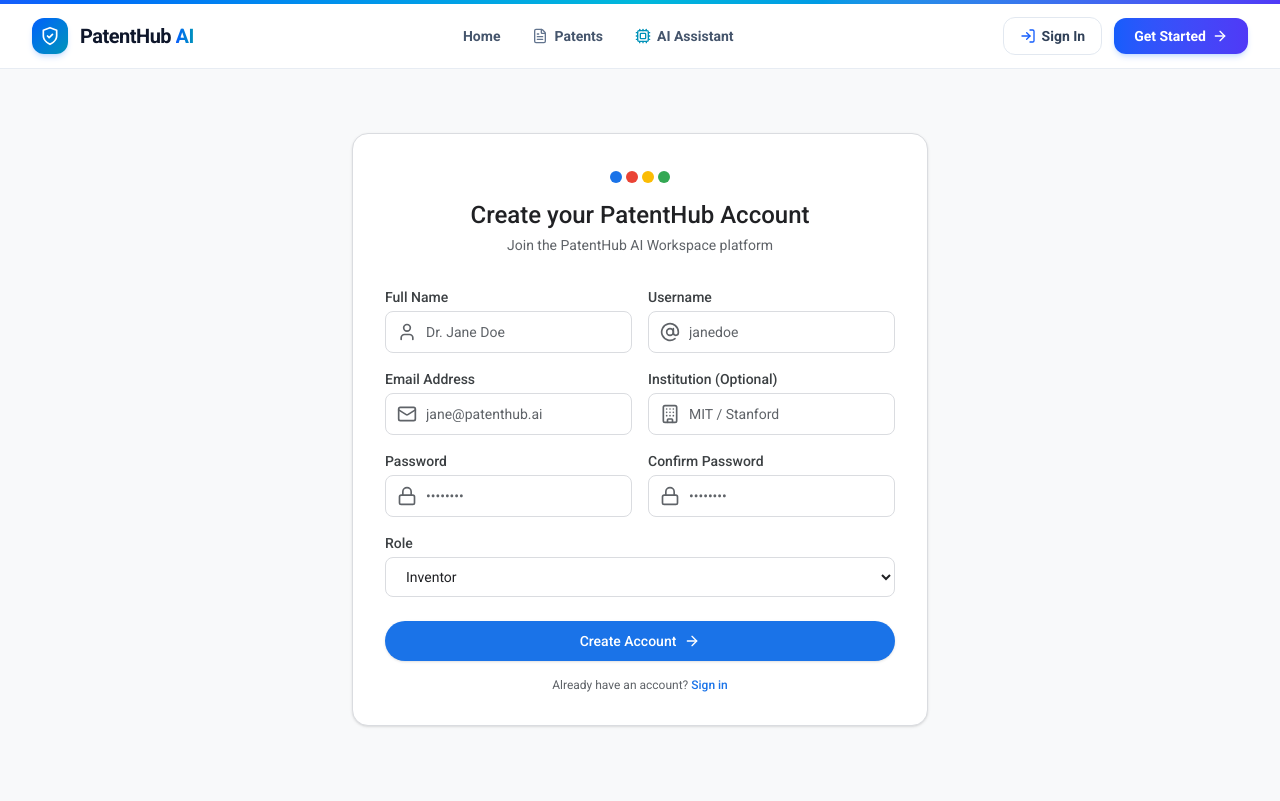
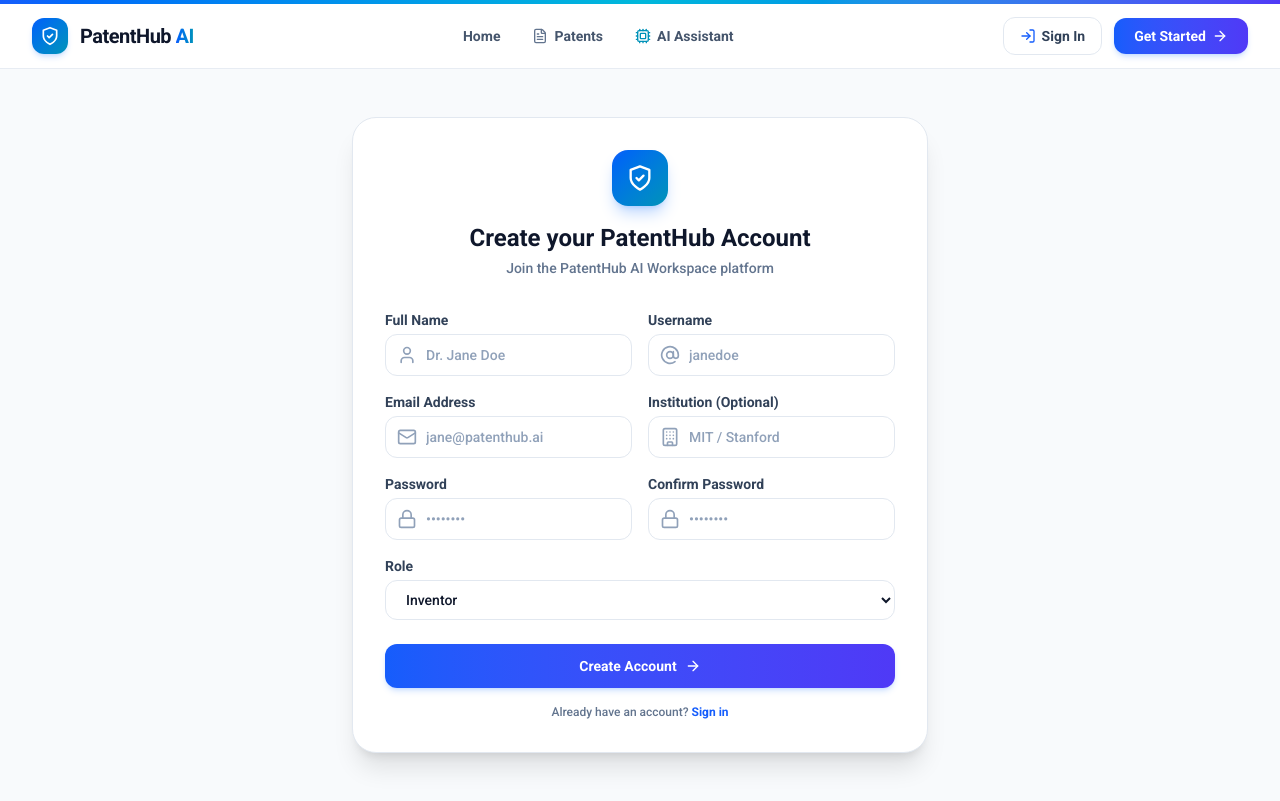
Before and after one commit to Athira1903/PatentHub-AI, a React (Vite) app in the folder client/: page /register in a window 1280 px wide. Built offline with nearby package versions, Linux system fonts and the light colour scheme.

Commit message:
Updated RegisterPage and LoginPage to Patent Shield theme with improved validation

```diff
--- a/client/src/pages/RegisterPage.tsx
+++ b/client/src/pages/RegisterPage.tsx
@@ -10,7 +10,7 @@
 
 const registerSchema = z.object({
   fullName: z.string().min(2, 'Full name must be at least 2 characters'),
-  username: z.string().min(3, 'Username must be at least 3 characters'),
+  username: z.string().min(3, 'Username must be at least 3 characters').regex(/^[a-zA-Z0-9_]+$/, 'Username can only contain letters, numbers, and underscores'),
   email: z.string().email('Please enter a valid email address'),
   institution: z.string().optional(),
   password: z.string().min(6, 'Password must be at least 6 characters'),
@@ -54,73 +54,76 @@
   };
 
   return (
-    <div className="min-h-[90vh] py-12 flex items-center justify-center px-4 sm:px-6 lg:px-8 bg-[#f8f9fa]">
-      <div className="max-w-xl w-full space-y-8 p-8 rounded-2xl bg-white border border-[#dadce0] shadow-sm">
+    <div className="min-h-[90vh] py-12 flex items-center justify-center px-4 sm:px-6 lg:px-8 bg-slate-50 relative">
+      {/* Background Dot Grid */}
+      <div className="absolute inset-0 bg-[radial-gradient(#cbd5e1_1px,transparent_1px)] [background-size:24px_24px] pointer-events-none opacity-60 -z-10" />
+
+      <div className="max-w-xl w-full space-y-8 p-8 rounded-3xl bg-white border border-slate-200 shadow-xl">
         <div className="text-center">
-          <div className="inline-flex items-center justify-center gap-1 mb-4">
-            <span className="w-3 h-3 rounded-full bg-[#1a73e8]"></span>
-            <span className="w-3 h-3 rounded-full bg-[#ea4335]"></span>
-            <span className="w-3 h-3 rounded-full bg-[#fbbc04]"></span>
-            <span className="w-3 h-3 rounded-full bg-[#34a853]"></span>
+          <div className="p-3.5 rounded-2xl bg-gradient-to-br from-blue-600 to-cyan-600 text-white shadow-lg shadow-blue-500/30 inline-flex mb-4">
+            <svg className="w-7 h-7" viewBox="0 0 24 24" fill="none" stroke="currentColor" strokeWidth="2">
+              <path strokeLinecap="round" strokeLinejoin="round" d="M12 22s8-4 8-10V5l-8-3-8 3v7c0 6 8 10 8 10z" />
+              <path strokeLinecap="round" strokeLinejoin="round" d="M9 12l2 2 4-4" />
+            </svg>
           </div>
-          <h2 className="text-2xl font-medium text-[#202124]">Create your PatentHub Account</h2>
-          <p className="mt-1 text-sm text-[#5f6368]">Join the PatentHub AI Workspace platform</p>
+          <h2 className="text-2xl font-extrabold text-slate-900">Create your PatentHub Account</h2>
+          <p className="mt-1 text-sm text-slate-500 font-medium">Join the PatentHub AI Workspace platform</p>
         </div>
 
         <form className="mt-8 space-y-4" onSubmit={handleSubmit(onSubmit)}>
           <div className="grid grid-cols-1 sm:grid-cols-2 gap-4">
             <div>
-              <label className="block text-sm font-medium text-[#3c4043] mb-1">Full Name</label>
+              <label className="block text-sm font-semibold text-slate-700 mb-1">Full Name</label>
               <div className="relative">
-                <UserIcon className="w-5 h-5 absolute left-3 top-1/2 -translate-y-1/2 text-[#5f6368]" />
+                <UserIcon className="w-5 h-5 absolute left-3 top-1/2 -translate-y-1/2 text-slate-400" />
                 <input
                   type="text"
                   {...register('fullName')}
-                  className="w-full pl-10 pr-4 py-2.5 bg-white border border-[#dadce0] rounded-lg text-[#202124] placeholder-[#5f6368] focus:outline-none focus:border-[#1a73e8] focus:ring-1 focus:ring-[#1a73e8] text-sm font-normal"
+                  className="w-full pl-10 pr-4 py-2.5 bg-white border border-slate-200 rounded-xl text-slate-900 placeholder-slate-400 focus:outline-none focus:border-blue-600 focus:ring-1 focus:ring-blue-600 text-sm font-medium"
                   placeholder="Dr. Jane Doe"
                 />
               </div>
-              {errors.fullName && <p className="mt-1 text-xs text-[#d93025]">{errors.fullName.message}</p>}
+              {errors.fullName && <p className="mt-1 text-xs text-rose-600 font-medium">{errors.fullName.message}</p>}
             </div>
 
             <div>
-              <label className="block text-sm font-medium text-[#3c4043] mb-1">Username</label>
+              <label className="block text-sm font-semibold text-slate-700 mb-1">Username</label>
               <div className="relative">
-                <AtSign className="w-5 h-5 absolute left-3 top-1/2 -translate-y-1/2 text-[#5f6368]" />
+                <AtSign className="w-5 h-5 absolute left-3 top-1/2 -translate-y-1/2 text-slate-400" />
                 <input
                   type="text"
                   {...register('username')}
-                  className="w-full pl-10 pr-4 py-2.5 bg-white border border-[#dadce0] rounded-lg text-[#202124] placeholder-[#5f6368] focus:outline-none focus:border-[#1a73e8] focus:ring-1 focus:ring-[#1a73e8] text-sm font-normal"
+                  className="w-full pl-10 pr-4 py-2.5 bg-white border border-slate-200 rounded-xl text-slate-900 placeholder-slate-400 focus:outline-none focus:border-blue-600 focus:ring-1 focus:ring-blue-600 text-sm font-medium"
                   placeholder="janedoe"
                 />
               </div>
-              {errors.username && <p className="mt-1 text-xs text-[#d93025]">{errors.username.message}</p>}
+              {errors.username && <p className="mt-1 text-xs text-rose-600 font-medium">{errors.username.message}</p>}
             </div>
           </div>
 
           <div className="grid grid-cols-1 sm:grid-cols-2 gap-4">
             <div>
-              <label className="block text-sm font-medium text-[#3c4043] mb-1">Email Address</label>
+              <label className="block text-sm font-semibold text-slate-700 mb-1">Email Address</label>
               <div className="relative">
-                <Mail className="w-5 h-5 absolute left-3 top-1/2 -translate-y-1/2 text-[#5f6368]" />
+                <Mail className="w-5 h-5 absolute left-3 top-1/2 -translate-y-1/2 text-slate-400" />
                 <input
                   type="email"
                   {...register('email')}
-                  className="w-full pl-10 pr-4 py-2.5 bg-white border border-[#dadce0] rounded-lg text-[#202124] placeholder-[#5f6368] focus:outline-none focus:border-[#1a73e8] focus:ring-1 focus:ring-[#1a73e8] text-sm font-normal"
+                  className="w-full pl-10 pr-4 py-2.5 bg-white border border-slate-200 rounded-xl text-slate-900 placeholder-slate-400 focus:outline-none focus:border-blue-600 focus:ring-1 focus:ring-blue-600 text-sm font-medium"
                   placeholder="jane@patenthub.ai"
                 />
               </div>
-              {errors.email && <p className="mt-1 text-xs text-[#d93025]">{errors.email.message}</p>}
+              {errors.email && <p className="mt-1 text-xs text-rose-600 font-medium">{errors.email.message}</p>}
             </div>
 
             <div>
-              <label className="block text-sm font-medium text-[#3c4043] mb-1">Institution (Optional)</label>
+              <label className="block text-sm font-semibold text-slate-700 mb-1">Institution (Optional)</label>
               <div className="relative">
-                <Building className="w-5 h-5 absolute left-3 top-1/2 -translate-y-1/2 text-[#5f6368]" />
+                <Building className="w-5 h-5 absolute left-3 top-1/2 -translate-y-1/2 text-slate-400" />
                 <input
                   type="text"
                   {...register('institution')}
-                  className="w-full pl-10 pr-4 py-2.5 bg-white border border-[#dadce0] rounded-lg text-[#202124] placeholder-[#5f6368] focus:outline-none focus:border-[#1a73e8] focus:ring-1 focus:ring-[#1a73e8] text-sm font-normal"
+                  className="w-full pl-10 pr-4 py-2.5 bg-white border border-slate-200 rounded-xl text-slate-900 placeholder-slate-400 focus:outline-none focus:border-blue-600 focus:ring-1 focus:ring-blue-600 text-sm font-medium"
                   placeholder="MIT / Stanford"
                 />
               </div>
@@ -129,39 +132,39 @@
 
           <div className="grid grid-cols-1 sm:grid-cols-2 gap-4">
             <div>
-              <label className="block text-sm font-medium text-[#3c4043] mb-1">Password</label>
+              <label className="block text-sm font-semibold text-slate-700 mb-1">Password</label>
               <div className="relative">
-                <Lock className="w-5 h-5 absolute left-3 top-1/2 -translate-y-1/2 text-[#5f6368]" />
+                <Lock className="w-5 h-5 absolute left-3 top-1/2 -translate-y-1/2 text-slate-400" />
                 <input
                   type="password"
                   {...register('password')}
-                  className="w-full pl-10 pr-4 py-2.5 bg-white border border-[#dadce0] rounded-lg text-[#202124] placeholder-[#5f6368] focus:outline-none focus:border-[#1a73e8] focus:ring-1 focus:ring-[#1a73e8] text-sm font-normal"
+                  className="w-full pl-10 pr-4 py-2.5 bg-white border border-slate-200 rounded-xl text-slate-900 placeholder-slate-400 focus:outline-none focus:border-blue-600 focus:ring-1 focus:ring-blue-600 text-sm font-medium"
                   placeholder="••••••••"
                 />
               </div>
-              {errors.password && <p className="mt-1 text-xs text-[#d93025]">{errors.password.message}</p>}
+              {errors.password && <p className="mt-1 text-xs text-rose-600 font-medium">{errors.password.message}</p>}
             </div>
 
             <div>
-              <label className="block text-sm font-medium text-[#3c4043] mb-1">Confirm Password</label>
+              <label className="block text-sm font-semibold text-slate-700 mb-1">Confirm Password</label>
               <div className="relative">
-                <Lock className="w-5 h-5 absolute left-3 top-1/2 -translate-y-1/2 text-[#5f6368]" />
+                <Lock className="w-5 h-5 absolute left-3 top-1/2 -translate-y-1/2 text-slate-400" />
                 <input
                   type="password"
                   {...register('confirmPassword')}
-                  className="w-full pl-10 pr-4 py-2.5 bg-white border border-[#dadce0] rounded-lg text-[#202124] placeholder-[#5f6368] focus:outline-none focus:border-[#1a73e8] focus:ring-1 focus:ring-[#1a73e8] text-sm font-normal"
+                  className="w-full pl-10 pr-4 py-2.5 bg-white border border-slate-200 rounded-xl text-slate-900 placeholder-slate-400 focus:outline-none focus:border-blue-600 focus:ring-1 focus:ring-blue-600 text-sm font-medium"
                   placeholder="••••••••"
                 />
               </div>
-              {errors.confirmPassword && <p className="mt-1 text-xs text-[#d93025]">{errors.confirmPassword.message}</p>}
+              {errors.confirmPassword && <p className="mt-1 text-xs text-rose-600 font-medium">{errors.confirmPassword.message}</p>}
             </div>
           </div>
 
           <div>
-            <label className="block text-sm font-medium text-[#3c4043] mb-1">Role</label>
+            <label className="block text-sm font-semibold text-slate-700 mb-1">Role</label>
             <select
               {...register('role')}
-              className="w-full px-4 py-2.5 bg-white border border-[#dadce0] rounded-lg text-[#202124] focus:outline-none focus:border-[#1a73e8] focus:ring-1 focus:ring-[#1a73e8] text-sm font-normal"
+              className="w-full px-4 py-2.5 bg-white border border-slate-200 rounded-xl text-slate-900 focus:outline-none focus:border-blue-600 focus:ring-1 focus:ring-blue-600 text-sm font-medium"
             >
               <option value="Inventor">Inventor</option>
               <option value="Guide">Guide</option>
@@ -174,14 +177,14 @@
           <button
             type="submit"
             disabled={isSubmitting}
-            className="w-full py-2.5 px-4 rounded-full font-medium bg-[#1a73e8] hover:bg-[#1557b0] text-white shadow-sm transition-all flex items-center justify-center gap-2 text-sm disabled:opacity-50 mt-6"
+            className="w-full py-3 px-4 rounded-xl font-bold bg-gradient-to-r from-blue-600 to-indigo-600 hover:from-blue-700 hover:to-indigo-700 text-white shadow-md shadow-blue-500/20 transition-all flex items-center justify-center gap-2 text-sm disabled:opacity-50 mt-6"
           >
             {isSubmitting ? 'Creating account...' : 'Create Account'} <ArrowRight className="w-4 h-4" />
           </button>
 
-          <p className="text-center text-xs text-[#5f6368]">
+          <p className="text-center text-xs text-slate-500 font-medium">
             Already have an account?{' '}
-            <Link to="/login" className="font-medium text-[#1a73e8] hover:underline">
+            <Link to="/login" className="font-bold text-blue-600 hover:underline">
               Sign in
             </Link>
           </p>
```
Also changed, not shown: client/src/pages/LoginPage.tsx (+31 -26 lines).
